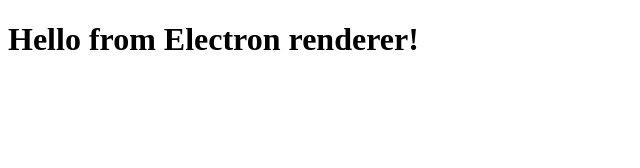
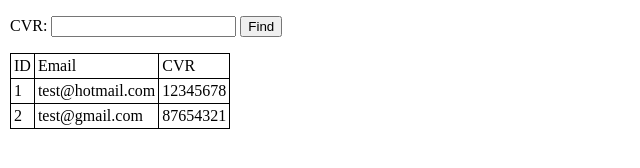
Before and after one commit to mileninkovic/EgenkontrolVaert, an Electron app: page view/index.html in a window 800 px wide. Shown: the whole page, without its empty margins (0-640 px from the left). Drawn offline with Linux system fonts and the light colour scheme.

Commit message:
Changed code structure

```diff
--- a/view/index.html
+++ b/view/index.html
@@ -4,9 +4,31 @@
     <meta charset="UTF-8">
     <meta http-equiv="X-UA-Compatible" content="IE=edge">
     <meta name="viewport" content="width=device-width, initial-scale=1.0">
-    <title>Egenkontrol Master</title>
+    <link rel="stylesheet" href="style.css">
+    <title>Egenkontrol Viewer</title>
 </head>
 <body>
-    <h1>Hello from Electron renderer!</h1>
+    <p>
+    <label for="cvr">CVR:</label>
+    <input type="text" id="cvr" name="cvr">
+    <button>Find</button>
+    </p>
+    <table>
+        <tr>
+            <td>ID</td>
+            <td>Email</td>
+            <td>CVR</td>
+        </tr>
+        <tr>
+            <td>1</td>
+            <td>test@hotmail.com</td>
+            <td>12345678</td>
+        </tr>
+        <tr>
+            <td>2</td>
+            <td>test@gmail.com</td>
+            <td>87654321</td>
+        </tr>
+    </table>
 </body>
 </html>
--- /dev/null
+++ b/view/style.css
@@ -0,0 +1,9 @@
+body {
+    margin: 10px;
+    padding: 0;
+}
+table, th, td {
+    padding: 3px;
+    border: 1px solid black;
+    border-collapse: collapse;
+}
```
Also changed, not shown: functions/functions.js (+0 -7 lines), main.js (+38 -12 lines), view/findclient.html (added, +15 -0 lines).
